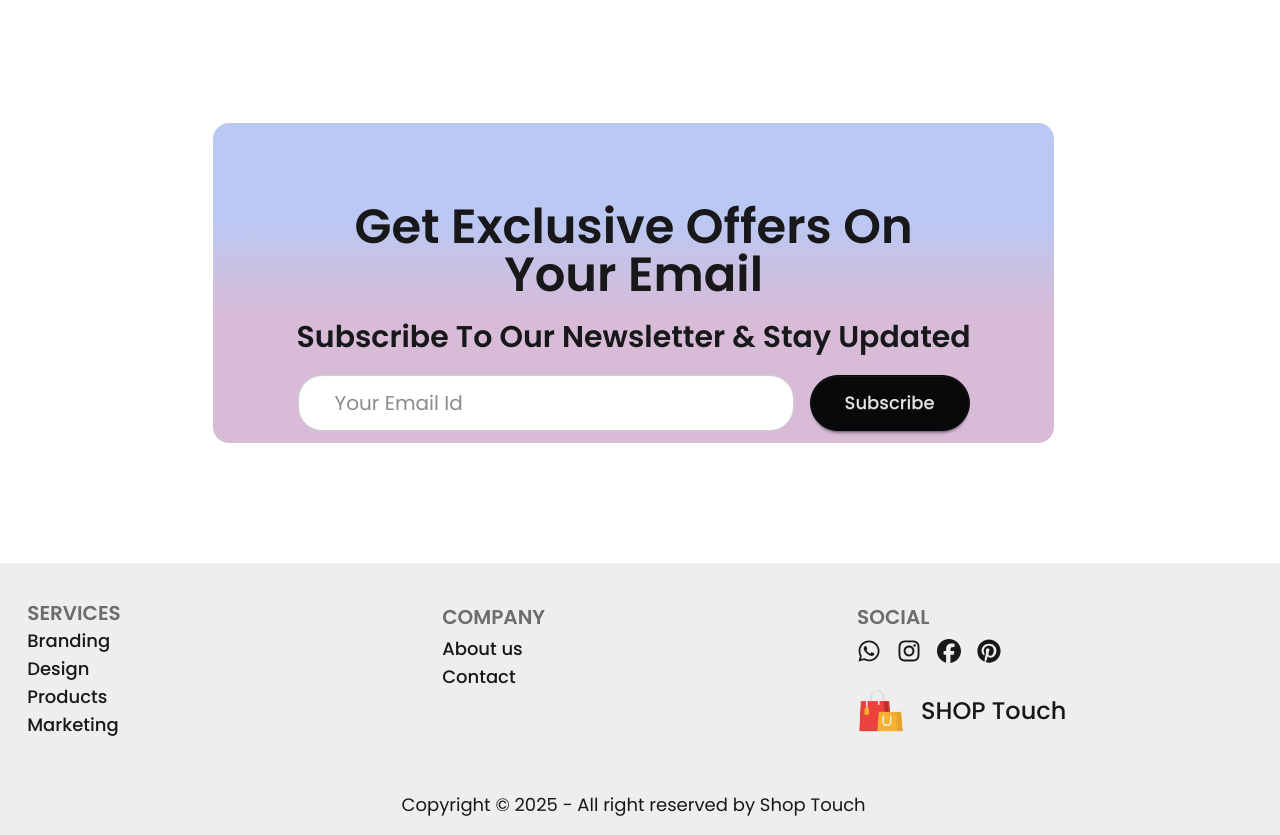
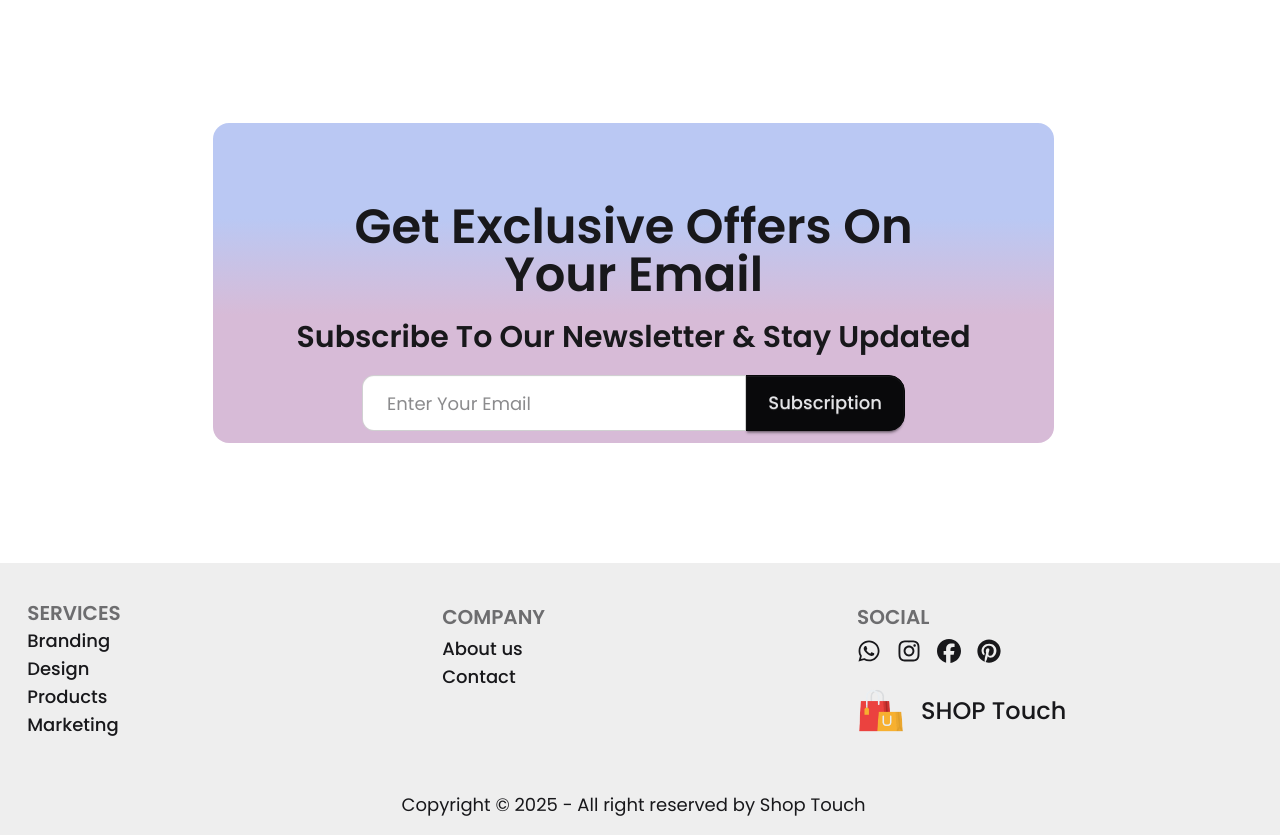
Before and after one commit to salman60mahmud/shop_touch, a React (Vite) app: page / in a window 1280 px wide. Shown: the part 3385-4220 px from the top of the page. Built offline with nearby package versions, Linux system fonts and the light colour scheme.

Commit message:
newsletter fixed

```diff
--- a/src/Components/NewsLetter.jsx
+++ b/src/Components/NewsLetter.jsx
@@ -1,18 +1,17 @@
 const NewsLetter = () => {
     return (
-        <div className="flex justify-between items-center flex-col my-8 md:my-16 lg:my-30 p-6 sm:p-10 md:p-16 lg:p-20 bg-gradient-to-b from-[#bac8f3] from-30% via-[#d7bbd7] via-60% to-[#d7bbd7] w-[90%] sm:w-[80%] md:w-[65%] h-auto md:h-[40vh] mx-auto rounded-lg md:rounded-2xl">
+        <div className="flex justify-between items-center flex-col my-8 md:my-16 lg:my-30 p-6 sm:p-10 md:p-16 lg:p-20 bg-gradient-to-b from-[#bac8f3] from-30% via-[#d7bbd7] via-60% to-[#d7bbd7] w-[90%] sm:w-[80%] xl:w-[65%] h-auto md:h-[40vh] mx-auto rounded-lg md:rounded-2xl">
             <h1 className="text-2xl sm:text-3xl md:text-4xl lg:text-5xl font-medium md:font-semibold text-center">Get Exclusive Offers On Your Email</h1>
             <p className="text-xl sm:text-2xl lg:text-3xl font-medium md:font-semibold mt-2 sm:mt-3 md:mt-5 text-center">Subscribe To Our Newsletter & Stay Updated</p>
-            <div className="flex flex-col sm:flex-row items-center justify-center gap-2 sm:gap-4 mt-2 sm:mt-3 lg:mt-5 w-full max-w-md sm:max-w-xl md:max-w-2xl">
-                <div className="w-full">
-                    <label className="input rounded-3xl h-12 sm:h-14 px-4 sm:px-6 text-lg w-full font-poppins">
-                        <input className="text-xl ml-3" type="email"
-                            placeholder="Your Email Id" required />
+
+            <div className="join mt-5">
+                <div>
+                    <label className="input validator join-item rounded-l-xl sm:w-full lg:w-96 sm:h-14 px-4 sm:px-6 text-lg">
+                        <input type="email" placeholder="Enter Your Email" required />
                     </label>
+                    <div className="validator-hint hidden">Enter valid email address</div>
                 </div>
-                <button className="w-full sm:w-40 h-12 sm:h-14 btn btn-neutral text-lg font-medium rounded-full hover:bg-gray-800 transition-colors duration-300">
-                    Subscribe
-                </button>
+                <button className="btn btn-neutral join-item rounded-r-2xl w-32 sm:w-40 sm:h-14 text-lg font-medium">Subscription</button>
             </div>
         </div>
     );
```
